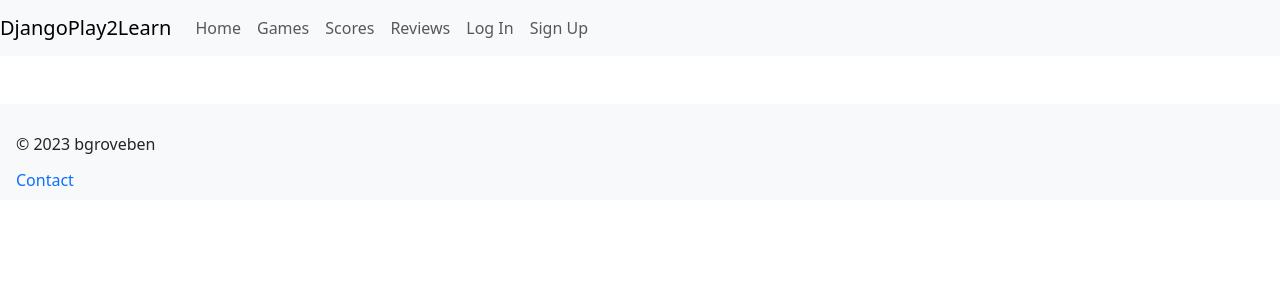
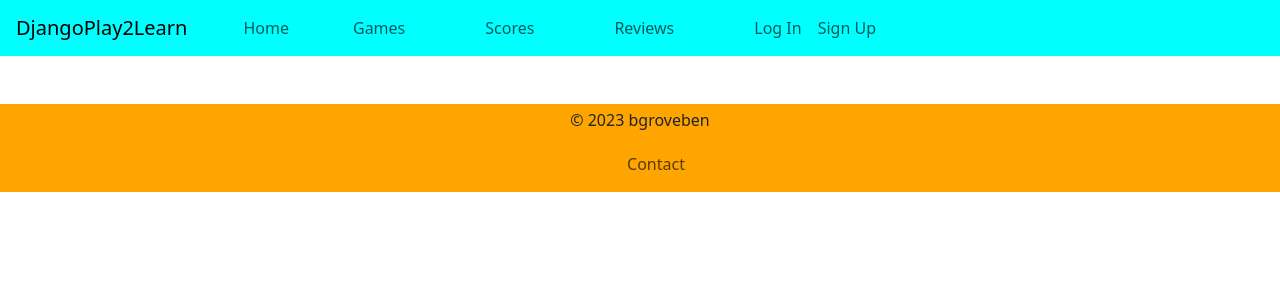
Before and after one commit to bgroveben/DjangoPlay2Learn, a Django app: page /games/ in a window 1280 px wide. Shown: the top 300 px of the page. Run offline with Django 4.2, Linux system fonts and the light colour scheme; some libraries are stand-ins or nearby versions.

Commit message:
Update styling for games page

```diff
--- /dev/null
+++ b/static/css/main.css
@@ -0,0 +1,7 @@
+header {
+  background-color: aqua;
+}
+
+footer {
+  background-color: orange;
+}
--- a/templates/_base_vue.html
+++ b/templates/_base_vue.html
@@ -8,7 +8,7 @@
 <meta name="viewport" content="width=device-width, initial-scale=1">
 <!--<link rel="stylesheet" href="https://stackpath.bootstrapcdn.com/bootstrap/4.5.1/css/bootstrap.min.css" integrity="sha384-VCmXjywReHh4PwowAiWNagnWcLhlEJLA5buUprzK8rxFgeH0kww/aWY76TfkUoSX" crossorigin="anonymous">
 -->
-<!--<link rel="stylesheet" href="{% static 'css/main.css' %}">-->
+<link rel="stylesheet" href="{% static 'css/main.css' %}" />
 <link href="https://cdn.jsdelivr.net/npm/bootstrap@5.3.0-alpha1/dist/css/bootstrap.min.css" rel="stylesheet" integrity="sha384-GLhlTQ8iRABdZLl6O3oVMWSktQOp6b7In1Zl3/Jr59b6EGGoI1aFkw7cmDA6j6gD" crossorigin="anonymous">
 <script src="https://kit.fontawesome.com/f804978a2a.js" crossorigin="anonymous"></script>
 <script defer src="http://localhost:8080/js/chunk-vendors.js"></script>
@@ -20,8 +20,8 @@
 <body>
 {% block body %}
   <header>
-    <nav class="navbar navbar-expand-lg navbar-light bg-light">
-      <a class="navbar-brand" href="{% url 'games:homepage' %}">DjangoPlay2Learn</a>
+    <nav class="navbar navbar-expand-lg">
+      <a class="navbar-brand ms-3 me-5" href="{% url 'games:homepage' %}">DjangoPlay2Learn</a>
       <button class="navbar-toggler" type="button" data-toggle="collapse"
         data-target="#navbarSupportedContent" aria-expanded="false"
         aria-controls="navbarSupportedContent" aria-label="Toggle navigation">
@@ -34,26 +34,26 @@
               <!--<span class="sr-only">(current)</span>-->
             </a>
           </li>
-          <li class="nav-item ml-5 mr-3">
+          <li class="nav-item ms-5 me-3">
             <a class="nav-link" href="{% url 'games:games' %}">Games</a>
           </li>
-          <li class="nav-item ml-5 mr-3">
+          <li class="nav-item ms-5 me-3">
             <a class="nav-link" href="{% url 'games:game-scores' %}">Scores</a>
           </li>
-          <li class="nav-item ml-5 mr-3">
+          <li class="nav-item ms-5 me-3">
             <a class="nav-link" href="{% url 'review' %}">Reviews</a>
           </li>
           {% if not user.is_authenticated %}
-          <li class="nav-item ml-5">
+          <li class="nav-item ms-5">
             <a class="nav-link" href="{% url 'account_login' %}">Log In</a>
           </li>
-          <li class="nav-item ml-3 mr-3">
+          <li class="nav-item ml-3 me-3">
             <a class="nav-link" href="{% url 'account_signup' %}">Sign Up</a>
           </li>
           {% endif %}
           <!--{% if user.is_authenticated %}-->
           <!-- If user is not logged in, don't display li below -->
-          <li class="nav-item dropdown ml-5">
+          <li class="nav-item dropdown ms-5">
             <a class="nav-link dropdown-toggle" href="#" id="navbarDropdown"
                role="button" data-toggle="dropdown" aria-haspopup="true"
                aria-expanded="false">
@@ -75,7 +75,6 @@
     </nav>
   </header>
   <main>
-    <body>
       <noscript>
         <strong>We're sorry but vue-games doesn't work properly without JavaScript enabled. Please enable it to continue.</strong>
       </noscript>
@@ -86,27 +85,28 @@
       <!-- built files will be auto injected -->
     {% csrf_token %}
   </main>
-<footer class="bg-light row">
-    <div class="col">
-      <div class="float-right m-1 ms-3 pt-4">&copy; 2023 bgroveben</div>
-      <nav>
-        <ul class="nav">
-          <!--<li class="nav-item"><a class="nav-link" href="#">About</a></li>-->
-          <!--<li class="nav-item"><a class="nav-link" href="contact/">Contact</a></li>-->
-          <li class="nav-item"><a class="nav-link" href="{% url 'contact' %}">Contact</a></li>
-          <!--<li><a class="nav-item"><a class="nav-link" href="{% url 'users:reviews' %}">Leave Reviews</a></li>
-          -->
+<footer>
+  <div class="text-center p-1">&copy; 2023 bgroveben</div>
+  <nav class="navbar navbar-expand-lg">
+    <ul class="navbar-nav m-auto">
+      <li class="nav-item ms-5 me-3">
+        <a class="nav-link" href="{% url 'contact' %}">Contact</a>
+      </li>
       {% if user.is_authenticated %}
-          <li><a class="nav-item"><a class="nav-link" href="{% url 'review-index' %}">Leave A Review</a></li>
-          <li><a class="nav-item"><a class="nav-link" href="{% url 'games:myscores' %}">Game Tracking</a></li>
+      <li class="nav-item ms-5 me-3">
+        <a class="nav-link" href="{% url 'review-index' %}">Leave A Review</a>
+      </li>
+      <li class="nav-item ms-5 me-3">
+        <a class="nav-link" href="{% url 'games:myscores' %}">Game Tracking</a>
+      </li>
       {% endif %}
-          <!--<li><a class="nav-item"><a class="nav-link" href="{% url 'users:reviewspage' %}">Read Reviews</a></li>-->
       {% if user.is_superuser %}
-          <li class="nav-item"><a class="nav-link" href="/admin/">Admin</a></li>
+      <li class="nav-item ms-5 me-3">
+        <a class="nav-link" href="/admin/">Admin</a>
+      </li>
       {% endif %}
     </ul>
   </nav>
-    </div>
 </footer>
 <script src="https://code.jquery.com/jquery-3.5.1.slim.min.js" integrity="sha384-DfXdz2htPH0lsSSs5nCTpuj/zy4C+OGpamoFVy38MVBnE+IbbVYUew+OrCXaRkfj" crossorigin="anonymous"></script>
 <script src="https://cdn.jsdelivr.net/npm/popper.js@1.16.1/dist/umd/popper.min.js" integrity="sha384-9/reFTGAW83EW2RDu2S0VKaIzap3H66lZH81PoYlFhbGU+6BZp6G7niu735Sk7lN" crossorigin="anonymous"></script>
```
Also changed, not shown: static/__init__.py (added). Lines whose indentation alone changed are shown as unchanged.
